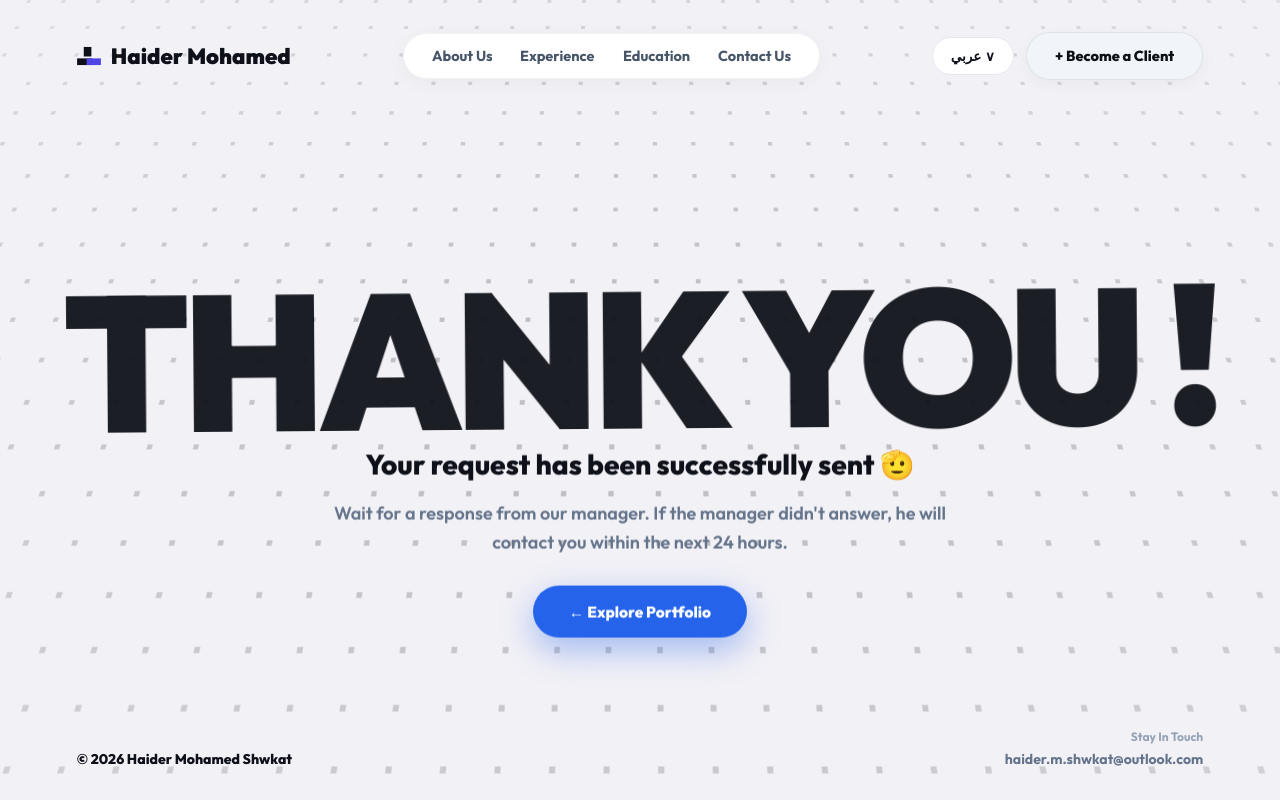
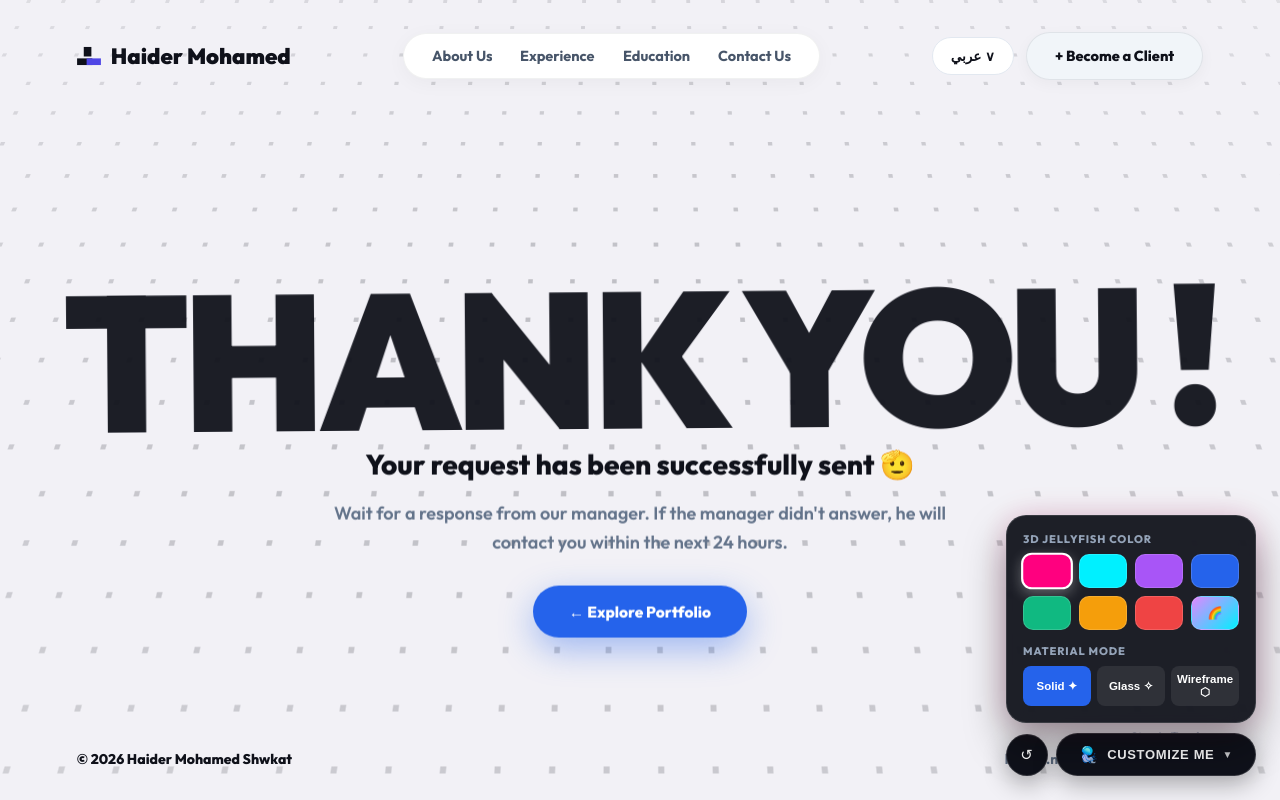
Before and after one commit to haidermoe/cv, a Next.js app: page /thanks in a window 1280 px wide. Built offline with nearby package versions, Linux system fonts and the light colour scheme; no server answers.

Commit message:
Implement CUSTOMIZE ME interactive 3D Jellyfish color palette & material mode widget matching Noomo Labs

```diff
--- a/app/components/JellyfishViewer.tsx
+++ b/app/components/JellyfishViewer.tsx
@@ -7,11 +7,15 @@ import { OrbitControls } from "three/examples/jsm/controls/OrbitControls.js";
 
 interface JellyfishViewerProps {
   size?: number;
+  customColor?: string | null;
+  materialMode?: "solid" | "glass" | "wireframe";
 }
 
-export default function JellyfishViewer({ size = 320 }: JellyfishViewerProps) {
+export default function JellyfishViewer({ size = 320, customColor = null, materialMode = "solid" }: JellyfishViewerProps) {
   const containerRef = useRef<HTMLDivElement>(null);
   const [loading, setLoading] = useState(true);
+  const loadedModelRef = useRef<THREE.Group | null>(null);
+  const pointLightRef = useRef<THREE.PointLight | null>(null);
 
   useEffect(() => {
     const container = containerRef.current;
@@ -81,6 +85,7 @@ export default function JellyfishViewer({ size = 320 }: JellyfishViewerProps) {
     const pointLight = new THREE.PointLight(0xa855f7, 2.0, 15);
     pointLight.position.set(0, 2, 4);
     scene.add(pointLight);
+    pointLightRef.current = pointLight;
 
     // 6. Direct native fetch & GLTFLoader parse (100% reliable Network request & zero worker security errors)
     const loader = new GLTFLoader();
@@ -116,6 +121,7 @@ export default function JellyfishViewer({ size = 320 }: JellyfishViewerProps) {
 
               try {
                 loadedModel = gltf.scene;
+                loadedModelRef.current = loadedModel;
 
                 // Remove Blender work placeholders if present
                 const objectsToRemove: THREE.Object3D[] = [];
@@ -138,7 +144,7 @@ export default function JellyfishViewer({ size = 320 }: JellyfishViewerProps) {
                   }
                 });
 
-                // Preserve & Enhance original Tripo3D GLTF materials with full texture maps & rich colors
+                // Apply initial material settings
                 loadedModel.traverse((child) => {
                   if ((child as THREE.Mesh).isMesh) {
                     const mesh = child as THREE.Mesh;
@@ -158,11 +164,28 @@ export default function JellyfishViewer({ size = 320 }: JellyfishViewerProps) {
                           stdMat.map.colorSpace = THREE.SRGBColorSpace;
                           stdMat.map.needsUpdate = true;
                         }
-                        if (stdMat.normalMap) {
-                          stdMat.normalMap.needsUpdate = true;
+
+                        stdMat.wireframe = materialMode === "wireframe";
+                        if (materialMode === "glass") {
+                          stdMat.transparent = true;
+                          stdMat.opacity = 0.55;
+                        } else if (materialMode === "wireframe") {
+                          stdMat.transparent = true;
+                          stdMat.opacity = 0.85;
+                        } else {
+                          stdMat.transparent = false;
+                          stdMat.opacity = 1.0;
                         }
-                        stdMat.roughness = 0.3;
-                        stdMat.metalness = 0.05;
+
+                        if (customColor) {
+                          stdMat.color = new THREE.Color(customColor);
+                          stdMat.emissive = new THREE.Color(customColor);
+                          stdMat.emissiveIntensity = 0.45;
+                        } else {
+                          stdMat.color = new THREE.Color(0xffffff);
+                          stdMat.emissive = new THREE.Color(0x000000);
+                          stdMat.emissiveIntensity = 0;
+                        }
                       });
                     }
                   }
@@ -252,6 +275,52 @@ export default function JellyfishViewer({ size = 320 }: JellyfishViewerProps) {
     };
   }, [size]);
 
+  // Live real-time material & color customization update effect
+  useEffect(() => {
+    const model = loadedModelRef.current;
+    if (!model) return;
+
+    model.traverse((child) => {
+      if ((child as THREE.Mesh).isMesh) {
+        const mesh = child as THREE.Mesh;
+        if (mesh.material) {
+          const materials = Array.isArray(mesh.material) ? mesh.material : [mesh.material];
+          materials.forEach((mat) => {
+            const stdMat = mat as THREE.MeshStandardMaterial;
+
+            stdMat.wireframe = materialMode === "wireframe";
+            if (materialMode === "glass") {
+              stdMat.transparent = true;
+              stdMat.opacity = 0.55;
+            } else if (materialMode === "wireframe") {
+              stdMat.transparent = true;
+              stdMat.opacity = 0.85;
+            } else {
+              stdMat.transparent = false;
+              stdMat.opacity = 1.0;
+            }
+
+            if (customColor) {
+              stdMat.color = new THREE.Color(customColor);
+              stdMat.emissive = new THREE.Color(customColor);
+              stdMat.emissiveIntensity = 0.45;
+            } else {
+              stdMat.color = new THREE.Color(0xffffff);
+              stdMat.emissive = new THREE.Color(0x000000);
+              stdMat.emissiveIntensity = 0;
+            }
+
+            stdMat.needsUpdate = true;
+          });
+        }
+      }
+    });
+
+    if (pointLightRef.current) {
+      pointLightRef.current.color = new THREE.Color(customColor || 0xa855f7);
+    }
+  }, [customColor, materialMode]);
+
   return (
     <div
       style={{
--- a/app/thanks/page.tsx
+++ b/app/thanks/page.tsx
@@ -10,6 +10,9 @@ const JellyfishViewer = dynamic(() => import("../components/JellyfishViewer"), {
 
 export default function ThanksPage() {
   const [lang, setLang] = useState<"AR" | "EN">("EN");
+  const [jellyColor, setJellyColor] = useState<string | null>("#ff007f"); // Default to Neon Pink matching Noomo Labs screenshot!
+  const [matMode, setMatMode] = useState<"solid" | "glass" | "wireframe">("solid");
+  const [isCustomizerOpen, setIsCustomizerOpen] = useState(true);
 
   return (
     <div
@@ -182,7 +185,7 @@ export default function ThanksPage() {
             pointerEvents: "auto"
           }}
         >
-          <JellyfishViewer size={750} />
+          <JellyfishViewer size={750} customColor={jellyColor} materialMode={matMode} />
         </div>
 
         {/* FOREGROUND SUB-CONTENT & CTA BUTTON (IN FRONT - Z-INDEX 20) */}
@@ -243,6 +246,171 @@ export default function ThanksPage() {
         </div>
       </div>
 
+      {/* NOOMO LABS SIGNATURE 3D CUSTOMIZER FLOATING WIDGET */}
+      <div
+        style={{
+          position: "fixed",
+          bottom: "24px",
+          right: "24px",
+          zIndex: 100,
+          display: "flex",
+          flexDirection: "column",
+          alignItems: "flex-end",
+          gap: "10px",
+          fontFamily: "'Outfit', sans-serif"
+        }}
+      >
+        {/* EXPANDABLE COLOR & MATERIAL PALETTE BOX */}
+        {isCustomizerOpen && (
+          <div
+            style={{
+              background: "rgba(15, 17, 26, 0.94)",
+              backdropFilter: "blur(16px)",
+              WebkitBackdropFilter: "blur(16px)",
+              border: "1px solid rgba(255, 255, 255, 0.12)",
+              borderRadius: "20px",
+              padding: "16px",
+              boxShadow: "0 20px 40px rgba(0,0,0,0.4), 0 0 30px rgba(255, 0, 127, 0.15)",
+              display: "flex",
+              flexDirection: "column",
+              gap: "14px",
+              minWidth: "250px"
+            }}
+          >
+            {/* COLOR PALETTE GRID */}
+            <div>
+              <span style={{ fontSize: "11px", color: "#94a3b8", fontWeight: "800", textTransform: "uppercase", letterSpacing: "0.08em", display: "block", marginBottom: "8px" }}>
+                {lang === "AR" ? "لون القنديل 3D" : "3D Jellyfish Color"}
+              </span>
+
+              <div style={{ display: "grid", gridTemplateColumns: "repeat(4, 1fr)", gap: "8px" }}>
+                {[
+                  { color: "#ff007f", label: "Neon Pink" },
+                  { color: "#00f0ff", label: "Cyber Cyan" },
+                  { color: "#a855f7", label: "Electric Violet" },
+                  { color: "#2563eb", label: "Royal Blue" },
+                  { color: "#10b981", label: "Emerald Green" },
+                  { color: "#f59e0b", label: "Golden Amber" },
+                  { color: "#ef4444", label: "Crimson Red" },
+                  { color: null, label: "Original" }
+                ].map((item, idx) => (
+                  <button
+                    key={idx}
+                    onClick={() => setJellyColor(item.color)}
+                    title={item.label}
+                    style={{
+                      width: "100%",
+                      height: "34px",
+                      borderRadius: "10px",
+                      border: jellyColor === item.color ? "2.5px solid #ffffff" : "1.5px solid rgba(255,255,255,0.15)",
+                      background: item.color ? item.color : "linear-gradient(135deg, #e087ff 0%, #00f0ff 100%)",
+                      cursor: "pointer",
+                      transform: jellyColor === item.color ? "scale(1.08)" : "scale(1)",
+                      transition: "all 0.2s ease",
+                      boxShadow: jellyColor === item.color ? "0 4px 12px rgba(255,255,255,0.3)" : "none",
+                      display: "flex",
+                      alignItems: "center",
+                      justifyContent: "center",
+                      color: "#ffffff",
+                      fontSize: "12px"
+                    }}
+                  >
+                    {item.color === null && "🌈"}
+                  </button>
+                ))}
+              </div>
+            </div>
+
+            {/* MATERIAL RENDER MODE */}
+            <div>
+              <span style={{ fontSize: "11px", color: "#94a3b8", fontWeight: "800", textTransform: "uppercase", letterSpacing: "0.08em", display: "block", marginBottom: "8px" }}>
+                {lang === "AR" ? "نوع الخامة" : "Material Mode"}
+              </span>
+
+              <div style={{ display: "flex", gap: "6px" }}>
+                {[
+                  { id: "solid", label: lang === "AR" ? "صلب ✦" : "Solid ✦" },
+                  { id: "glass", label: lang === "AR" ? "زجاج ✧" : "Glass ✧" },
+                  { id: "wireframe", label: lang === "AR" ? "شبكي ⬡" : "Wireframe ⬡" }
+                ].map((m) => (
+                  <button
+                    key={m.id}
+                    onClick={() => setMatMode(m.id as any)}
+                    style={{
+                      flex: 1,
+                      padding: "7px 0",
+                      borderRadius: "8px",
+                      fontSize: "11.5px",
+                      fontWeight: "700",
+                      border: "none",
+                      cursor: "pointer",
+                      background: matMode === m.id ? "#2563eb" : "rgba(255,255,255,0.08)",
+                      color: "#ffffff",
+                      transition: "all 0.2s ease"
+                    }}
+                  >
+                    {m.label}
+                  </button>
+                ))}
+              </div>
+            </div>
+          </div>
+        )}
+
+        {/* BOTTOM TRIGGER PILL BUTTON */}
+        <div style={{ display: "flex", alignItems: "center", gap: "8px" }}>
+          {/* RESET BUTTON */}
+          <button
+            onClick={() => {
+              setJellyColor("#ff007f");
+              setMatMode("solid");
+            }}
+            title="Reset"
+            style={{
+              width: "42px",
+              height: "42px",
+              borderRadius: "50%",
+              background: "#0f111a",
+              border: "1px solid rgba(255,255,255,0.15)",
+              color: "#ffffff",
+              fontSize: "15px",
+              cursor: "pointer",
+              display: "flex",
+              alignItems: "center",
+              justifyContent: "center",
+              boxShadow: "0 8px 24px rgba(0,0,0,0.3)"
+            }}
+          >
+            ↺
+          </button>
+
+          {/* CUSTOMIZE ME PILL BUTTON */}
+          <button
+            onClick={() => setIsCustomizerOpen(!isCustomizerOpen)}
+            style={{
+              background: "#0f111a",
+              color: "#ffffff",
+              border: "1px solid rgba(255,255,255,0.15)",
+              padding: "11px 22px",
+              borderRadius: "50px",
+              fontSize: "13px",
+              fontWeight: "900",
+              letterSpacing: "0.05em",
+              cursor: "pointer",
+              display: "flex",
+              alignItems: "center",
+              gap: "8px",
+              boxShadow: "0 8px 24px rgba(0,0,0,0.3)",
+              transition: "all 0.2s ease"
+            }}
+          >
+            <span style={{ fontSize: "16px" }}>🪼</span>
+            <span>CUSTOMIZE ME</span>
+            <span style={{ fontSize: "10px", opacity: 0.7 }}>{isCustomizerOpen ? "▼" : "▲"}</span>
+          </button>
+        </div>
+      </div>
+
       {/* FOOTER INFO */}
       <div style={{ display: "flex", justifyContent: "space-between", alignItems: "flex-end", width: "100%", zIndex: 30, paddingTop: "20px" }}>
         <span style={{ fontSize: "14px", color: "#0f111a", fontWeight: "800" }}>© 2026 Haider Mohamed Shwkat</span>
```
